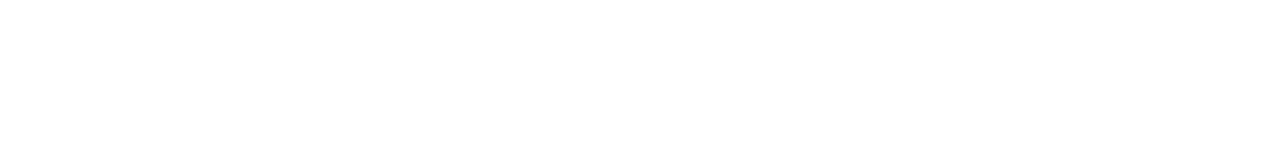
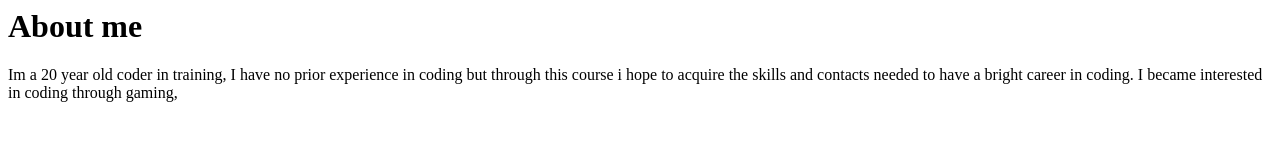
Before and after one commit to Masterchief19/Mastershief19.github.io, a plain HTML site: page index.html in a window 1280 px wide. Drawn offline with Linux system fonts and the light colour scheme.

Commit message:
finally making some kind of progress

```diff
--- a/index.html
+++ b/index.html
@@ -3,8 +3,10 @@
         <title>Keith Glass</title>
     </head>
 
-    <body <style="background-color :black">
+    <body>
+        <h1>About me</h1>
 
+        <p>Im a 20 year old coder in training, I have no prior experience in coding but through this course i hope to acquire the skills and contacts needed to have a bright career in coding. I became interested in coding through gaming, </p>
 
     </body>
 
```
